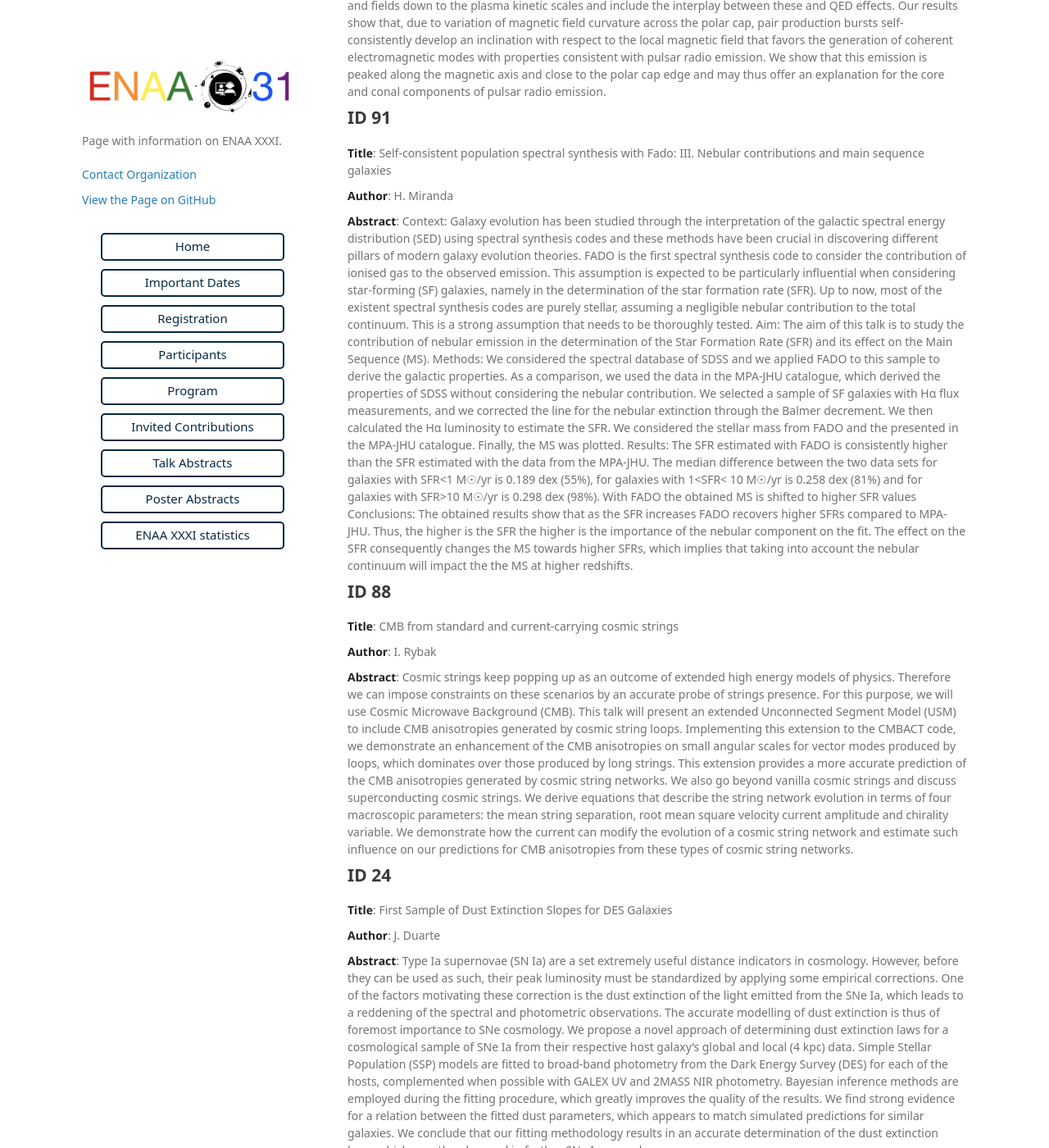
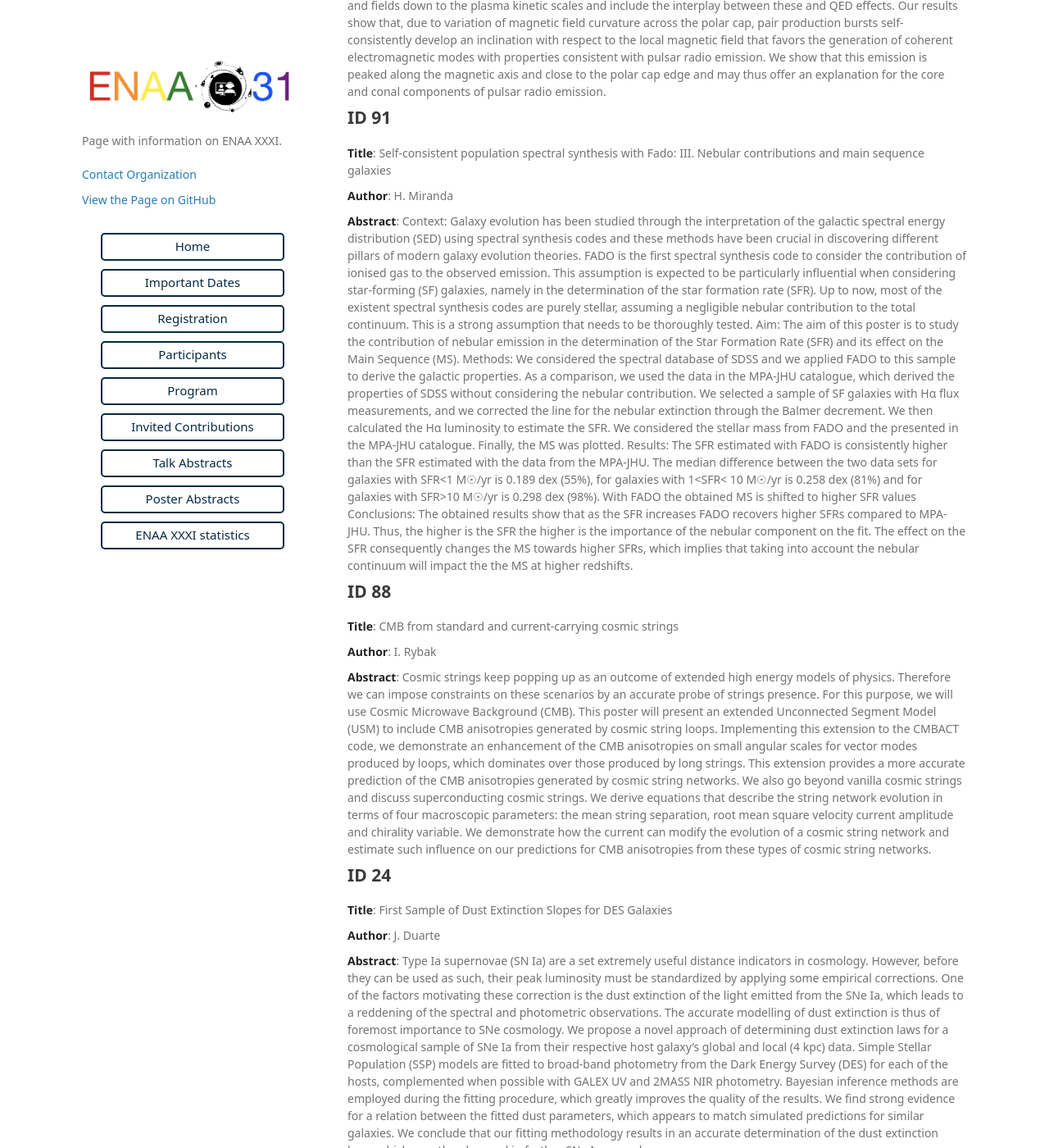
Before and after one commit to ENAAXXXI/ENAAXXXI.github.io, a Jekyll site: the page built from poster_abstracts.md, in a window 1280 px wide and 1400 px high, scrolled down 2670 px. Shown: the whole window at 82% size. Built offline with Jekyll 4.4.1, drawn with Linux system fonts in a browser that asks for light colours; some web fonts are replaced; our own code applies the rules of GitHub Pages for plain Markdown files; some of the changed text lies outside the part shown.

Commit message:
update poster abstracts

```diff
--- a/poster_abstracts.md
+++ b/poster_abstracts.md
@@ -88,7 +88,7 @@ We describe the Early Science dataset, covering COSMOS and XMM-LSS fields, down
 **Author**: H. Miranda
 
 **Abstract**: Context: Galaxy evolution has been studied through the interpretation of the galactic spectral energy distribution (SED) using spectral synthesis codes and these methods have been crucial in discovering different pillars of modern galaxy evolution theories. FADO is the first spectral synthesis code to consider the contribution of ionised gas to the observed emission. This assumption is expected to be particularly influential when considering star-forming (SF) galaxies, namely in the determination of the star formation rate (SFR). Up to now, most of the existent spectral synthesis codes are purely stellar, assuming a negligible nebular contribution to the total continuum. This is a strong assumption that needs to be thoroughly tested.
- Aim: The aim of this talk is to study the contribution of nebular emission in the determination of the Star Formation Rate (SFR) and its effect on the Main Sequence (MS).
+ Aim: The aim of this poster is to study the contribution of nebular emission in the determination of the Star Formation Rate (SFR) and its effect on the Main Sequence (MS).
  Methods: We considered the spectral database of SDSS and we applied FADO to this sample to derive the galactic properties. As a comparison, we used the data in the MPA-JHU catalogue, which derived the properties of SDSS without considering the nebular contribution. We selected a sample of SF galaxies with Hα flux measurements, and we corrected the line for the nebular extinction through the Balmer decrement. We then calculated the Hα luminosity to estimate the SFR. We considered the stellar mass from FADO and the presented in the MPA-JHU catalogue. Finally, the MS was plotted.
 Results: The SFR estimated with FADO is consistently higher than the SFR estimated with the data from the MPA-JHU. The median difference between the two data sets for galaxies with SFR<1 M☉/yr is 0.189 dex (55%), for galaxies with 1<SFR< 10 M☉/yr is 0.258 dex (81%) and for galaxies with SFR>10 M☉/yr is 0.298 dex (98%). With FADO the obtained MS is shifted to higher SFR values
  Conclusions: The obtained results show that as the SFR increases FADO recovers higher SFRs compared to MPA-JHU. Thus, the higher is the SFR the higher is the importance of the nebular component on the fit. The effect on the SFR consequently changes the MS towards higher SFRs, which implies that taking into account the nebular continuum will impact the the MS at higher redshifts.
@@ -101,7 +101,7 @@ Results: The SFR estimated with FADO is consistently higher than the SFR estimat
 
 **Author**: I. Rybak
 
-**Abstract**: Cosmic strings keep popping up as an outcome of extended high energy models of physics. Therefore we can impose constraints on these scenarios by an accurate probe of strings presence. For this purpose, we will use Cosmic Microwave Background (CMB). This talk will present an extended Unconnected Segment Model (USM) to include CMB anisotropies generated by cosmic string loops. Implementing this extension to the CMBACT code, we demonstrate an enhancement of the CMB anisotropies on small angular scales for vector modes produced by loops, which dominates over those produced by long strings. This extension provides a more accurate prediction of the CMB anisotropies generated by cosmic string networks. We also go beyond vanilla cosmic strings and discuss superconducting cosmic strings. We derive equations that describe the string network evolution in terms of four macroscopic parameters: the mean string separation, root mean square velocity current amplitude and chirality variable. We demonstrate how the current can modify the evolution of a cosmic string network and estimate such influence on our predictions for CMB anisotropies from these types of cosmic string networks.
+**Abstract**: Cosmic strings keep popping up as an outcome of extended high energy models of physics. Therefore we can impose constraints on these scenarios by an accurate probe of strings presence. For this purpose, we will use Cosmic Microwave Background (CMB). This poster will present an extended Unconnected Segment Model (USM) to include CMB anisotropies generated by cosmic string loops. Implementing this extension to the CMBACT code, we demonstrate an enhancement of the CMB anisotropies on small angular scales for vector modes produced by loops, which dominates over those produced by long strings. This extension provides a more accurate prediction of the CMB anisotropies generated by cosmic string networks. We also go beyond vanilla cosmic strings and discuss superconducting cosmic strings. We derive equations that describe the string network evolution in terms of four macroscopic parameters: the mean string separation, root mean square velocity current amplitude and chirality variable. We demonstrate how the current can modify the evolution of a cosmic string network and estimate such influence on our predictions for CMB anisotropies from these types of cosmic string networks.
 
 
 
@@ -171,7 +171,7 @@ Acknowledgements
 **Author**: J. Rino-Silvestre
 
 **Abstract**: Dust grains are key ingredients in understanding the interstellar medium (ISM) and the largest effects of dust on astronomical observations, the extinction of light in the line of sight and the wavelength dependent reddening it causes, both affecting distance measurements for cosmology when using extragalactic sources such as supernovae. Size, shape and distribution of the dust grains may also polarize light as it traverses the ISM. A comprehensive galaxy polarization study is thus justified.
-In this talk I will describe the reduction steps undertaken and how simply switching the Stoke parameter calculation method yields more reliable and less biased polarimetry. Finally, preliminary multi-band polarization maps of an ensemble of galaxies observed with VLT's FORS2 are shown.
+In this poster I will describe the reduction steps undertaken and how simply switching the Stoke parameter calculation method yields more reliable and less biased polarimetry. Finally, preliminary multi-band polarization maps of an ensemble of galaxies observed with VLT's FORS2 are shown.
 
 
 
```
